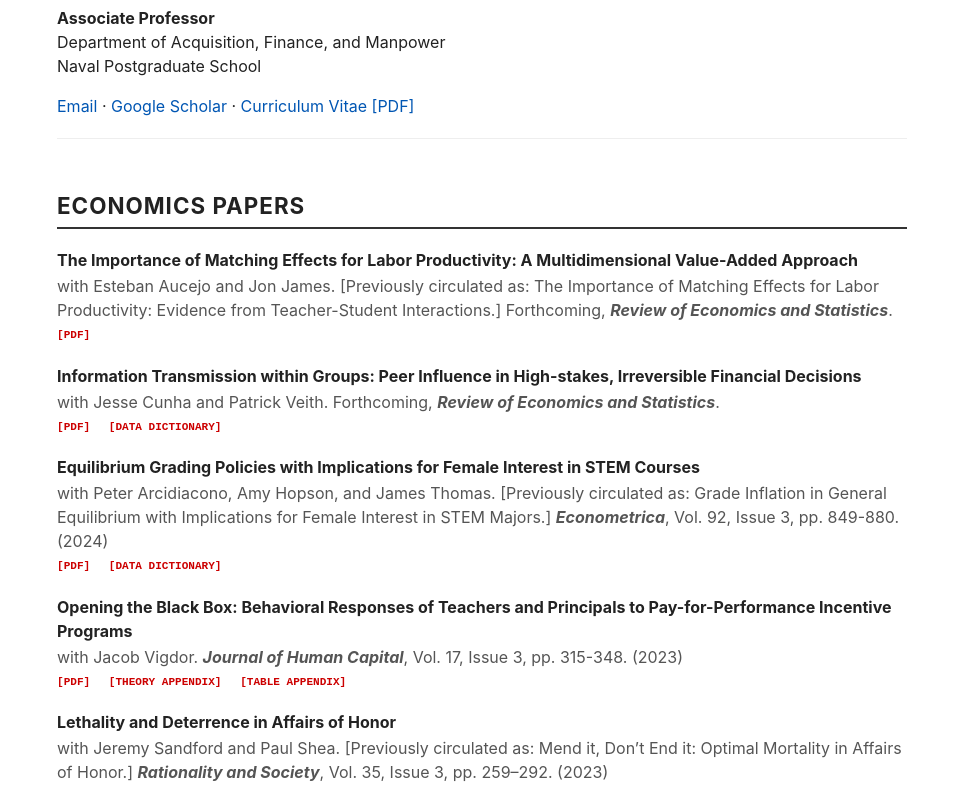
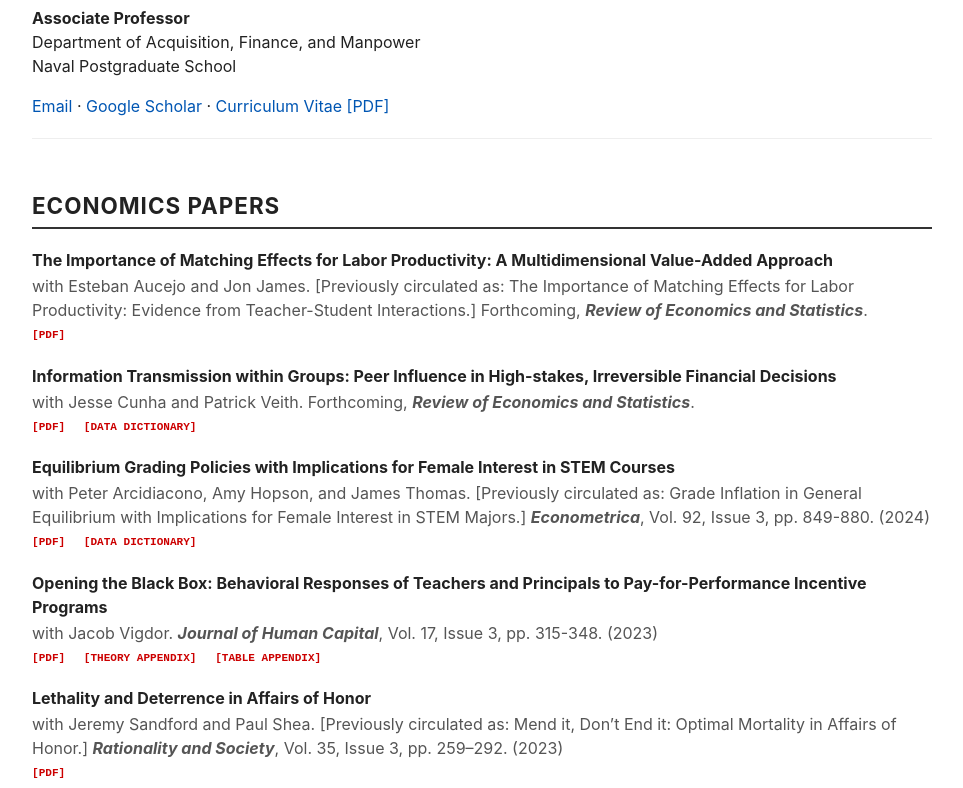
Before and after one commit to tom-ahn/tom-ahn.github.io, a plain HTML site: page index.html in a window 1280 px wide. Shown: the part 103-891 px from the top of the page, without its empty margins (158-1121 px from the left). Drawn offline with Linux system fonts and the light colour scheme.

Commit message:
Add files via upload

```diff
--- a/index.html
+++ b/index.html
@@ -5,7 +5,7 @@
     <meta name="viewport" content="width=device-width, initial-scale=1.0">
     <title>Tom Ahn - Research Portfolio</title>
     <style>
-        body { font-family: -apple-system, BlinkMacSystemFont, "Segoe UI", Helvetica, Arial, sans-serif; line-height: 1.5; color: #222; max-width: 850px; margin: 40px auto; padding: 0 20px; background-color: #fff; }
+        body { font-family: -apple-system, BlinkMacSystemFont, "Segoe UI", Helvetica, Arial, sans-serif; line-height: 1.5; color: #222; max-width: 900px; margin: 40px auto; padding: 0 20px; background-color: #fff; }
         h1 { font-size: 2.2em; margin-bottom: 5px; letter-spacing: -0.5px; }
         h2 { border-bottom: 2px solid #333; padding-bottom: 5px; margin-top: 50px; font-size: 1.4em; text-transform: uppercase; letter-spacing: 1px; }
         ul { list-style-type: none; padding-left: 0; }
```
